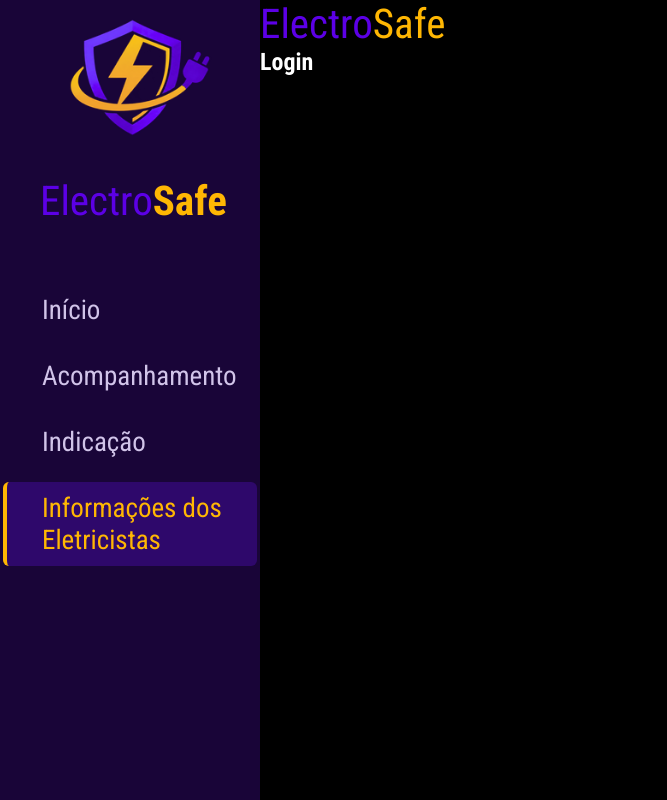
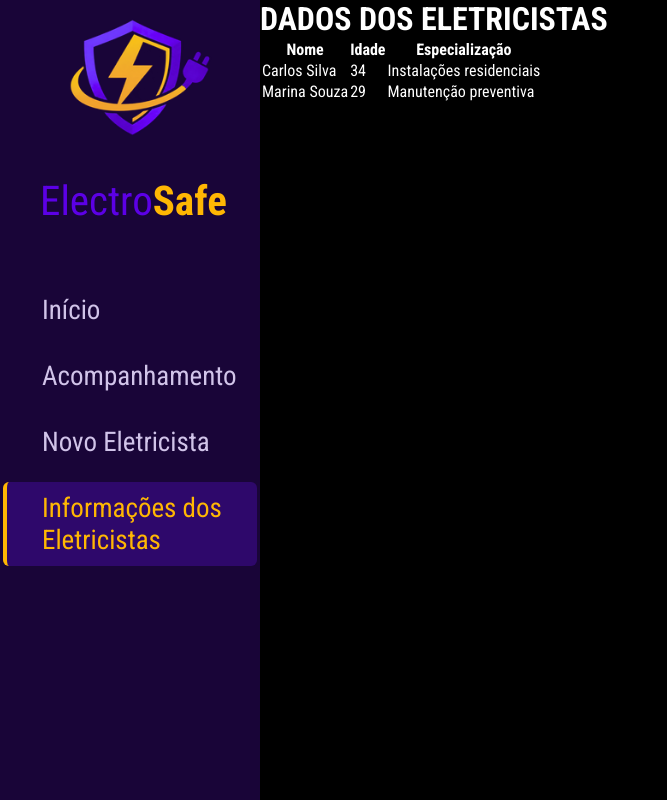
Before and after one commit to ArthurSb7/ElectroSafe, a PHP site: page /infoEle.php in a window 1280 px wide. Shown: the whole page, without its empty margins (0-667 px from the left). Run offline with PHP 8.4, Linux system fonts and the light colour scheme.

Commit message:
feat: Estrutura do corpo finalizada

```diff
--- a/Admin/infoEle.php
+++ b/Admin/infoEle.php
@@ -1,8 +1,12 @@
 <?php
+// Exemplo: troque pelos dados vindos do seu banco de dados.
+// Cada item precisa ter as chaves: nome, idade, especializacao, avaliacao
+$eletricistas = $eletricistas ?? [
+    ['nome' => 'Carlos Silva', 'idade' => 34, 'especializacao' => 'Instalações residenciais', 'avaliacao' => '4.8'],
+    ['nome' => 'Marina Souza', 'idade' => 29, 'especializacao' => 'Manutenção preventiva', 'avaliacao' => '4.5'],
+];
+?>
 
-// Cadastrar novos funcionarios e ver suas avaliações
-
-?>
 <!DOCTYPE html>
 <html lang="pt-BR">
 
@@ -20,7 +24,7 @@
     <div class="layout-principal">
         <aside class="barra-menu">
             <a href="index.php" class="logo.png" title="Ir para a página inicial">
-                <img src="../app/Clientes/imagens/logo.png" alt="Logo ElectroSafe">
+                <img src="imagens/logo.png" alt="Logo ElectroSafe">
             </a>
             <div class="barra-menu-cabeça">
                 <i></i>
@@ -40,7 +44,7 @@
                 </a>
                 <a href="indicacao.php" class="nav-item">
                     <i></i>
-                    <span>Indicação</span>
+                    <span>Novo Eletricista</span>
                 </a>
                 <a href="infoEle.php" class="nav-item active">
                     <i></i>
@@ -48,13 +52,42 @@
                 </a>
             </nav>
         </aside>
-        <main>
-            <div class="formulario-bloco">
-                <div class="logo"><span class="corElectro">Electro</span><span class="corSafe">Safe</span></div>
-                <h2 class="titulo-form">Login</h2>
+    <main>
+    <header>
+        <h1>DADOS DOS ELETRICISTAS</h1>
+    </header>
+        <div id="area-centro">
+        <div class="card-tabela">
+            <div class="tabela-rolagem">
+                <table class="tabela">
+                    <thead>
+                        <tr>
+                            <th>Nome</th>
+                            <th>Idade</th>
+                            <th>Especialização</th>
 
+                        </tr>
+                    </thead>
+                    <tbody>
+                        <?php if (empty($eletricistas)): ?>
+                            <tr>
+                                <td colspan="4" class="tabela-vazia">Nenhum eletricista cadastrado.</td>
+                            </tr>
+                        <?php else: ?>
+                            <?php foreach ($eletricistas as $e): ?>
+                                <tr>
+                                    <td><?= htmlspecialchars($e['nome']) ?></td>
+                                    <td><?= (int) $e['idade'] ?></td>
+                                    <td><?= htmlspecialchars($e['especializacao']) ?></td>
+                                </tr>
+                            <?php endforeach; ?>
+                        <?php endif; ?>
+                    </tbody>
+                </table>
             </div>
-        </main>
+        </div>
+        </div>
+    </main>
 
 </body>
 </html>
```
Also changed, not shown: Admin/index.php (+4 -11 lines), Admin/indicacao.php (+26 -32 lines).
